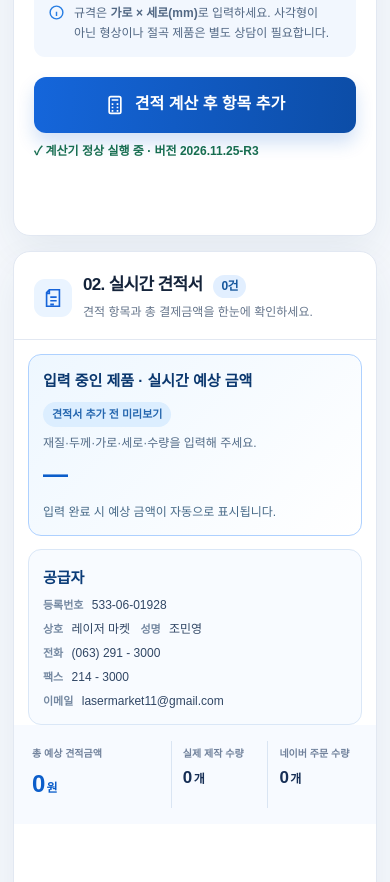
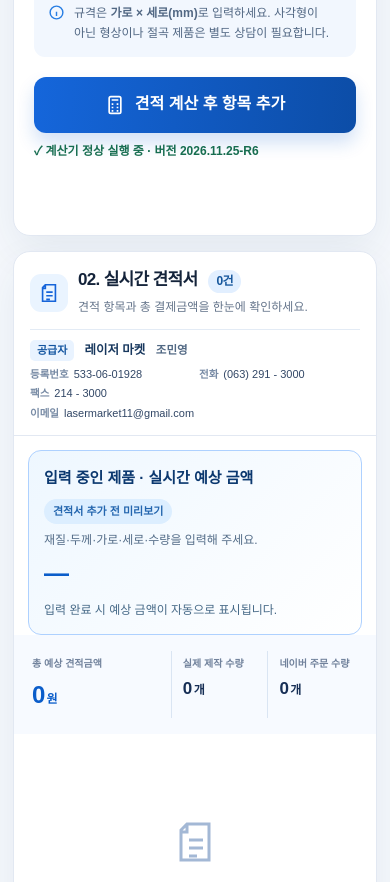
Before and after one commit to yms11/LASERMARKET, a plain HTML site: page html/index.html in a window 390 px wide. Shown: the part 880-1762 px from the top of the page. Drawn offline with Linux system fonts and the light colour scheme.

Commit message:
Add files via upload

```diff
--- a/html/index.html
+++ b/html/index.html
@@ -81,6 +81,63 @@
     .calculator-status{font-size:12px;font-weight:700;color:#66809e;margin:9px 0 0}.calculator-status.is-ready{color:#176d50}.calculator-status.is-error{color:#b4213e}.form-success{color:#156d43;font-size:12px;font-weight:800;min-height:18px;margin:8px 0 0}
     @media(max-width:530px){.draft-panel{margin:14px 14px 0;padding:14px}.draft-content{align-items:flex-start;flex-direction:column;gap:2px}.draft-money{font-size:25px}}
     .material-caution {font-weight:700; color:#0b2b54; margin-top:10px;}
+
+    /* '02. 실시간 견적서' 제목의 오른쪽에 공급자 정보를 배치합니다. */
+    .result-header{display:grid;grid-template-columns:minmax(0,1fr) minmax(254px,.98fr);align-items:start;gap:20px;padding:23px 24px}
+    .result-title-left{display:flex;align-items:center;gap:11px;min-width:0;padding-top:6px}
+    .result-title-left h3{font-size:19px}
+    .result-header .supplier-card{display:block;min-width:0;margin:0;padding:14px 16px;background:#f8fbff;border:1px solid #dae7f7;border-radius:12px}
+    .result-header .supplier-heading{font-weight:900;font-size:14px;color:#0b3c78;padding:0 0 7px;border-bottom:1px solid #e0eafa;margin-bottom:8px}
+    .result-header .supplier-detail{display:flex;flex-direction:column;gap:4px;font-size:11.5px;line-height:1.46;color:#314765}
+    .result-header .supplier-detail .label{font-size:10.5px;color:#7488a1;display:inline-block;min-width:39px;font-weight:700;margin-right:3px}
+    .result-header .supplier-detail .supplier-email{overflow-wrap:anywhere}
+    /* 아래의 실시간 예상 금액은 전체 너비를 사용하며 공급자 정보와 나란히 놓지 않습니다. */
+    .quote-top-row{display:block;padding:18px 24px 0}
+    .quote-top-row .draft-panel{margin:0;padding:17px 18px;min-width:0}
+    .quote-top-row .draft-content{display:flex;flex-direction:row;align-items:center;justify-content:space-between}
+    .quote-top-row + .added-alert{margin-top:12px}
+    @media(min-width:901px) and (max-width:1190px){
+      .result-header{grid-template-columns:1fr;gap:12px}
+      .result-header .supplier-detail{display:grid;grid-template-columns:1fr 1fr;gap:4px 12px}
+      .result-header .supplier-detail .supplier-email{grid-column:1/-1}
+    }
+    @media(max-width:650px){
+      .result-header{grid-template-columns:1fr;gap:14px;padding:18px 16px}
+      .result-title-left{padding:0}
+      .result-header .supplier-card{padding:14px 15px}
+      .quote-top-row{padding:14px 14px 0}
+      .quote-top-row .draft-panel{padding:15px}
+    }
+    @media(max-width:420px){.quote-top-row .draft-content{flex-direction:column;align-items:flex-start;gap:4px}}
+
+    /* R6: 견적서 제목을 먼저 보여 주고, 공급자는 오른쪽의 얇은 정보 영역으로 간결하게 배치 */
+    .result-header{display:grid;grid-template-columns:minmax(0,1fr) minmax(295px,1.32fr);align-items:center;gap:14px;padding:19px 23px}
+    .result-title-left{align-items:center;padding:0;gap:10px}
+    .result-title-left h3{font-size:18px;white-space:nowrap}
+    .result-header .supplier-card{display:block;margin:0;min-width:0;padding:2px 0 2px 16px;background:transparent;border:0;border-left:2px solid #d4e5fa;border-radius:0}
+    .result-header .supplier-primary{display:flex;align-items:center;gap:10px;margin-bottom:6px;min-width:0}
+    .result-header .supplier-heading{display:inline-block;flex:0 0 auto;border:0;margin:0;padding:2px 7px;border-radius:5px;background:#e9f3ff;color:#1355a0;font-size:11px;line-height:1.5}
+    .result-header .supplier-name{color:#18385e;font-weight:800;font-size:12.5px;white-space:nowrap}
+    .result-header .supplier-name b{margin-left:7px;font-weight:650;color:#526984;font-size:11.5px}
+    .result-header .supplier-detail{display:grid;grid-template-columns:1fr 1fr;gap:2px 10px;font-size:11.5px;line-height:1.5;color:#324766}
+    .result-header .supplier-detail>div{display:flex;align-items:baseline;gap:5px;min-width:0}
+    .result-header .supplier-detail .label{flex:0 0 auto;min-width:0;display:inline;font-size:10.5px;font-weight:700;color:#788ba5;margin:0}
+    .result-header .supplier-detail .supplier-email{grid-column:1/-1;white-space:nowrap;overflow-wrap:normal}
+    .result-header .supplier-detail .supplier-email>span:last-child{overflow-wrap:anywhere;white-space:normal}
+    @media (max-width:1190px){
+      .result-header{grid-template-columns:1fr;align-items:start;gap:11px}
+      .result-header .supplier-card{padding-left:12px;margin-left:48px}
+      .result-header .supplier-detail{grid-template-columns:1fr 1fr}
+      .result-header .supplier-detail .supplier-email{grid-column:1/-1}
+    }
+    @media (max-width:650px){
+      .result-header{padding:17px 16px 13px;gap:12px}
+      .result-header .supplier-card{margin-left:0;border-left:0;border-top:1px solid #e3ebf5;padding:10px 0 0}
+      .result-header .supplier-primary{margin-bottom:5px}
+      .result-header .supplier-detail{grid-template-columns:1fr 1fr;gap:3px 8px;font-size:11px}
+      .result-header .supplier-detail .supplier-email{grid-column:1/-1}
+      .result-title-left h3{font-size:17px}
+    }
   </style>
 </head>
 <body>
@@ -104,7 +161,7 @@
   <main class="wrap">
     <div class="intro">
       <div><h2>제작 금액을 간편하게 확인하세요.</h2><p>재질과 규격을 입력하면 예상 금액을 바로 확인할 수 있습니다. 버튼을 누르면 견적서에 추가됩니다.</p></div>
-      <span class="updated">모든 금액은 원(₩) 기준 · 업데이트 2026.11.25-R3</span>
+      <span class="updated">모든 금액은 원(₩) 기준 · 업데이트 2026.11.25-R6</span>
     </div>
     <div class="columns">
       <section class="card" aria-labelledby="form-title">
@@ -128,23 +185,27 @@
         </form>
       </section>
       <section class="card" aria-labelledby="result-title" id="results">
-        <div class="card-head"><span class="icon-circle" aria-hidden="true"><svg viewBox="0 0 24 24" fill="none" stroke="currentColor" stroke-width="1.8"><path d="M8 3h11v18H5V6l3-3Zm0 0v4H5M9 11h7m-7 4h7m-7 4h4"/></svg></span><div><h3 id="result-title">02. 실시간 견적서 <span id="added-count" class="added-count">0건</span></h3><p>견적 항목과 총 결제금액을 한눈에 확인하세요.</p></div></div>
+        <div class="card-head result-header">
+          <div class="result-title-left"><span class="icon-circle" aria-hidden="true"><svg viewBox="0 0 24 24" fill="none" stroke="currentColor" stroke-width="1.8"><path d="M8 3h11v18H5V6l3-3Zm0 0v4H5M9 11h7m-7 4h7m-7 4h4"/></svg></span><div><h3 id="result-title">02. 실시간 견적서 <span id="added-count" class="added-count">0건</span></h3><p>견적 항목과 총 결제금액을 한눈에 확인하세요.</p></div></div>
+          <section class="supplier-card" aria-label="견적서 공급자 정보">
+            <div class="supplier-primary"><strong class="supplier-heading">공급자</strong><span class="supplier-name">레이저 마켓 <b>조민영</b></span></div>
+            <div class="supplier-detail">
+              <div><span class="label">등록번호</span><span>533-06-01928</span></div>
+              <div><span class="label">전화</span><span>(063) 291 - 3000</span></div>
+              <div><span class="label">팩스</span><span>214 - 3000</span></div>
+              <div class="supplier-email"><span class="label">이메일</span><span>lasermarket11@gmail.com</span></div>
+            </div>
+          </section>
+        </div>
+        <div class="quote-top-row" aria-label="입력 중인 제품 실시간 예상 견적">
         <section id="draft-panel" class="draft-panel" aria-live="polite" aria-label="입력 중인 견적 실시간 미리보기">
           <div class="draft-heading"><strong>입력 중인 제품 · 실시간 예상 금액</strong><span>견적서 추가 전 미리보기</span></div>
           <div class="draft-content"><p id="draft-caption" class="draft-caption">왼쪽에서 재질과 규격을 입력하면 즉시 계산됩니다.</p><strong id="draft-money" class="draft-money">—</strong></div>
           <p id="draft-hint" class="draft-hint">최종 견적서에 넣으려면 ‘견적 계산 후 항목 추가’를 눌러 주세요.</p>
         </section>
+
+        </div>
         <div id="added-alert" class="added-alert" role="status" aria-live="polite"></div>
-        <section class="supplier-card" aria-label="견적서 공급자 정보">
-          <div class="supplier-heading">공급자</div>
-          <div class="supplier-detail">
-            <div><span class="label">등록번호</span> 533-06-01928</div>
-            <div><span class="label">상호</span> 레이저 마켓 <span class="label" style="margin-left:7px">성명</span> 조민영</div>
-            <div><span class="label">전화</span> (063) 291 - 3000</div>
-            <div><span class="label">팩스</span> 214 - 3000</div>
-            <div class="supplier-email"><span class="label">이메일</span> lasermarket11@gmail.com</div>
-          </div>
-        </section>
         <div class="result-stats" aria-live="polite">
           <div class="stat"><small>총 예상 견적금액</small><strong id="total-price">0<span class="unit">원</span></strong></div>
           <div class="stat"><small>실제 제작 수량</small><strong id="total-count">0<span class="unit">개</span></strong></div>
@@ -164,7 +225,7 @@
   <section id="print-quote" aria-label="견적서 출력용"><h2>레이저 마켓 견적서</h2><div class="print-meta">발행일: <span id="print-date"></span></div><div class="supplier-print"><div class="supplier-print-name">공급자</div><div class="supplier-print-detail">등 록 번 호 : 533-06-01928<br>상 호 : 레이저 마켓&nbsp;&nbsp; 성명 : 조민영<br>T.(063) 291 - 3000 &nbsp; F:214 - 3000<br>E-mail : lasermarket11@gmail.com</div></div><table><thead><tr><th>No</th><th>재질/두께</th><th>규격(mm)</th><th>수량</th><th>단가</th><th>공급가액</th><th>네이버 주문 수량</th></tr></thead><tbody id="print-rows"></tbody></table><div class="print-total" id="print-total"></div><p class="print-meta">본 견적은 사각 절단 예상 금액이며 배송비 및 추가 가공 등은 별도입니다. 실제 제작 조건에 따라 금액이 변경될 수 있습니다.</p></section>
 <script>
   'use strict';
-  const APP_VERSION='2026.11.25-R3';
+  const APP_VERSION='2026.11.25-R6';
   // 로딩 및 스크립트 오류를 눈에 보이게 표시합니다.
   window.addEventListener('error', function (ev) {
     const el=document.getElementById('calculator-status');
```
